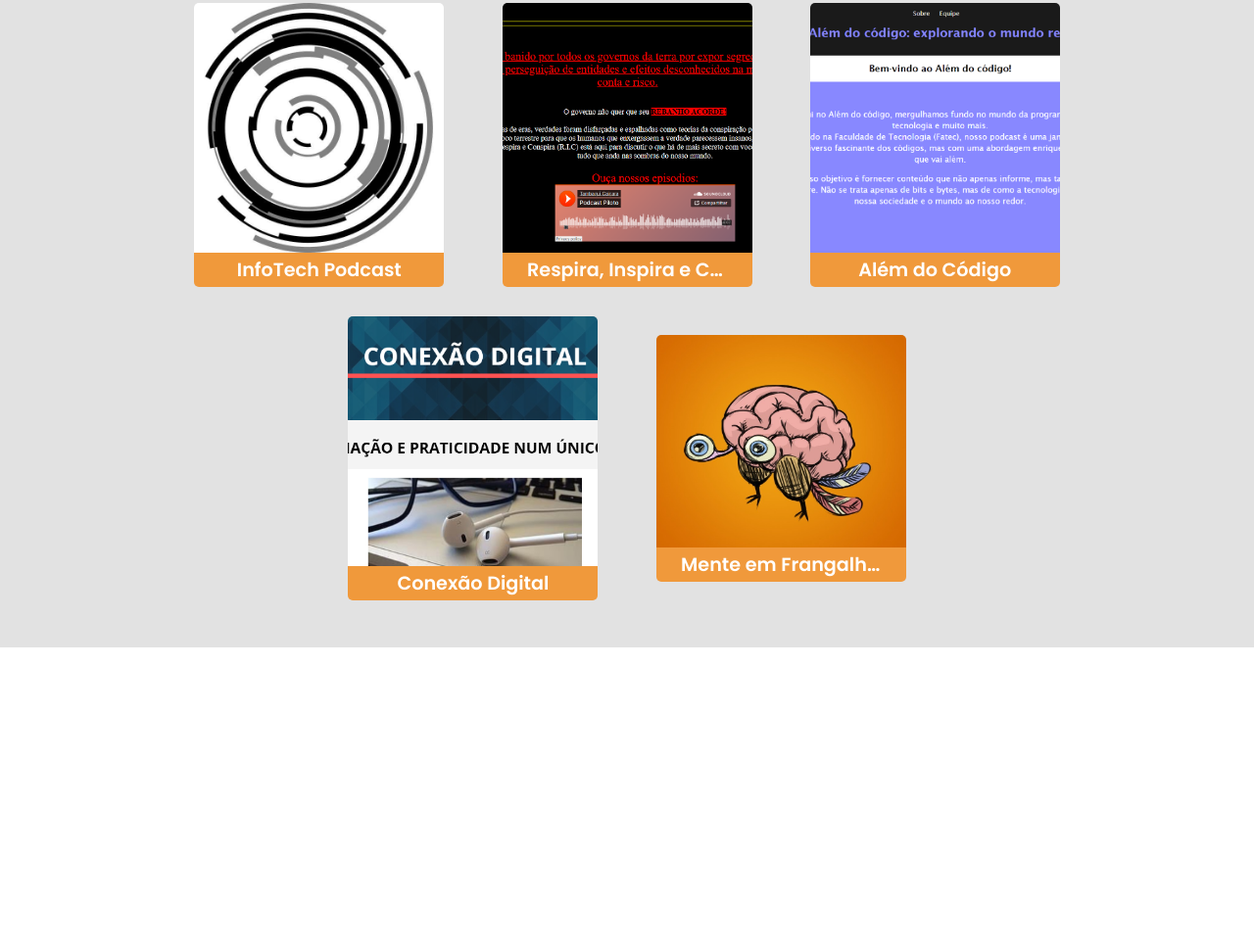
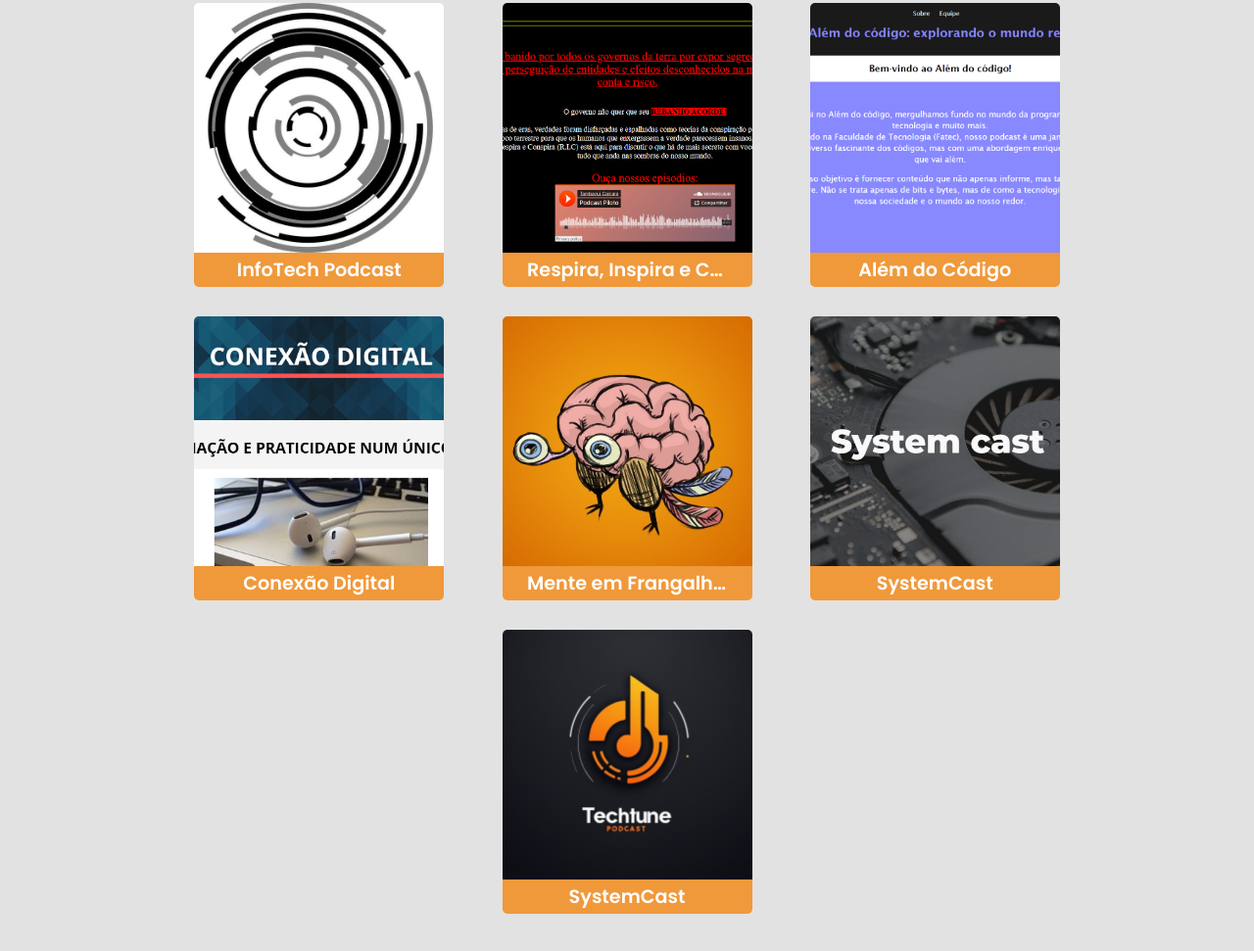
Before and after one commit to Rapha387/BytePapo, a plain HTML site: page index.html in a window 1280 px wide. Shown: the part 2417-3388 px from the top of the page at 98% size. Before the commit the page ends 3078 px from the top, so only its background shows below. Drawn offline with Linux system fonts and the light colour scheme.

Commit message:
adicionando ultimos podcasts

```diff
--- a/css/index.css
+++ b/css/index.css
@@ -217,6 +217,7 @@ h3{
 
 .podcast img{
   border-radius: 5px 5px 0 0;
+  height: 100%;
   width: 100%;
   display: block;
 }
--- a/index.html
+++ b/index.html
@@ -159,9 +159,21 @@
             </div>
           </a>
           <a href="https://sites.google.com/view/mentesemfrangalhos" target="_blank" class="podcast">
-            <img src="images/podcasts/menteEmFrangalhos.jpg" alt="podcast Mente em frangalhos">
+            <img src="images/podcasts/menteEmFrangalhos.png" alt="podcast Mente em frangalhos">
             <div class="nomePodcast">
               <span>Mente em Frangalhos</span>
+            </div>
+          </a>
+          <a href="https://sites.google.com/view/systemcast" target="_blank" class="podcast">
+            <img src="images/podcasts/systemCast.png" alt="podcast System Cast">
+            <div class="nomePodcast">
+              <span>SystemCast</span>
+            </div>
+          </a>
+          <a href="https://sites.google.com/view/techtunepodcast/início" target="_blank" class="podcast">
+            <img src="images/podcasts/techTunejpg.jpg" alt="podcast TechTune">
+            <div class="nomePodcast">
+              <span>SystemCast</span>
             </div>
           </a>
         </div>
```
Also changed, not shown: images/podcasts/menteEmFrangalhos.jpg (deleted), images/podcasts/menteEmFrangalhos.png (added), images/podcasts/systemCast.png (added), images/podcasts/techTunejpg.jpg (added).
